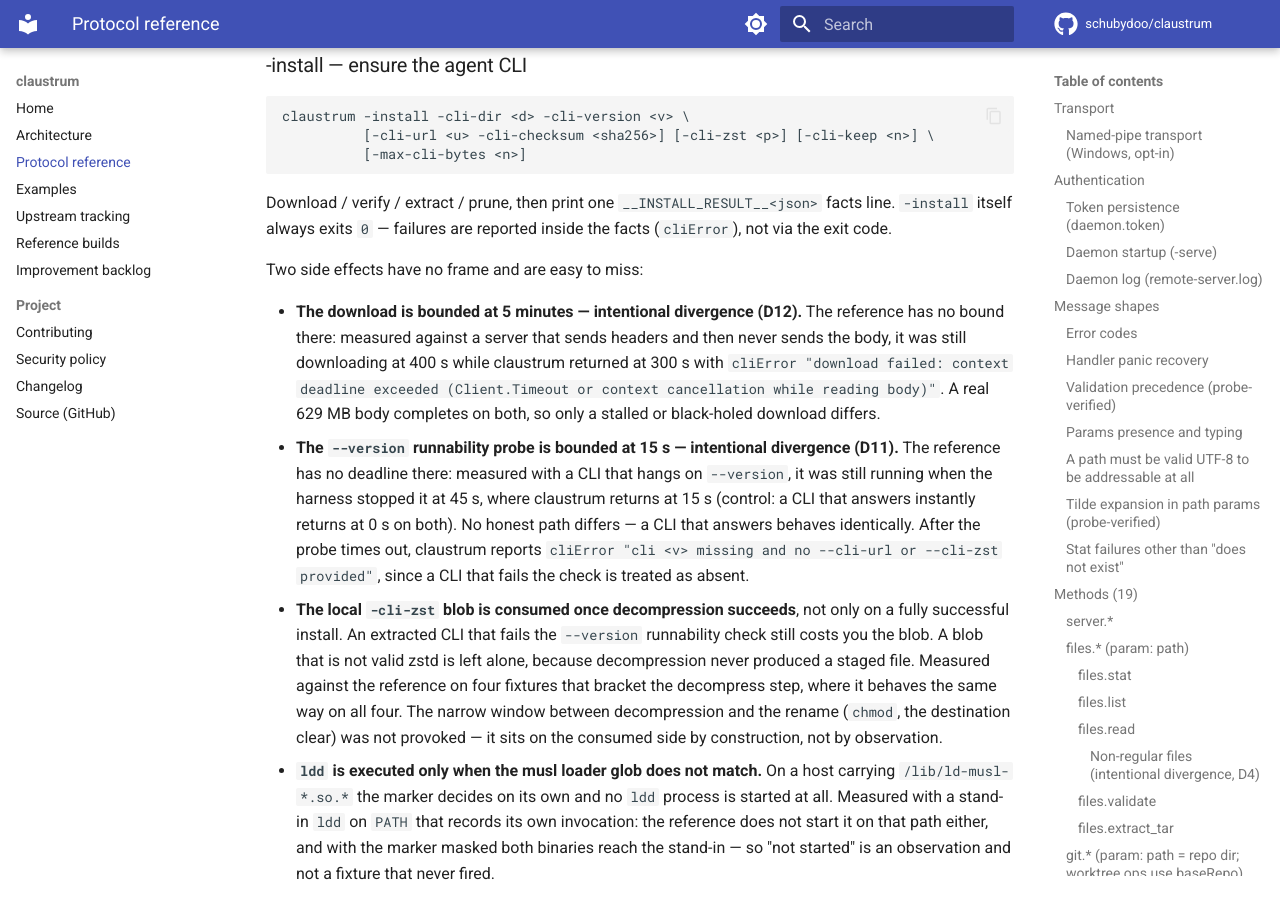
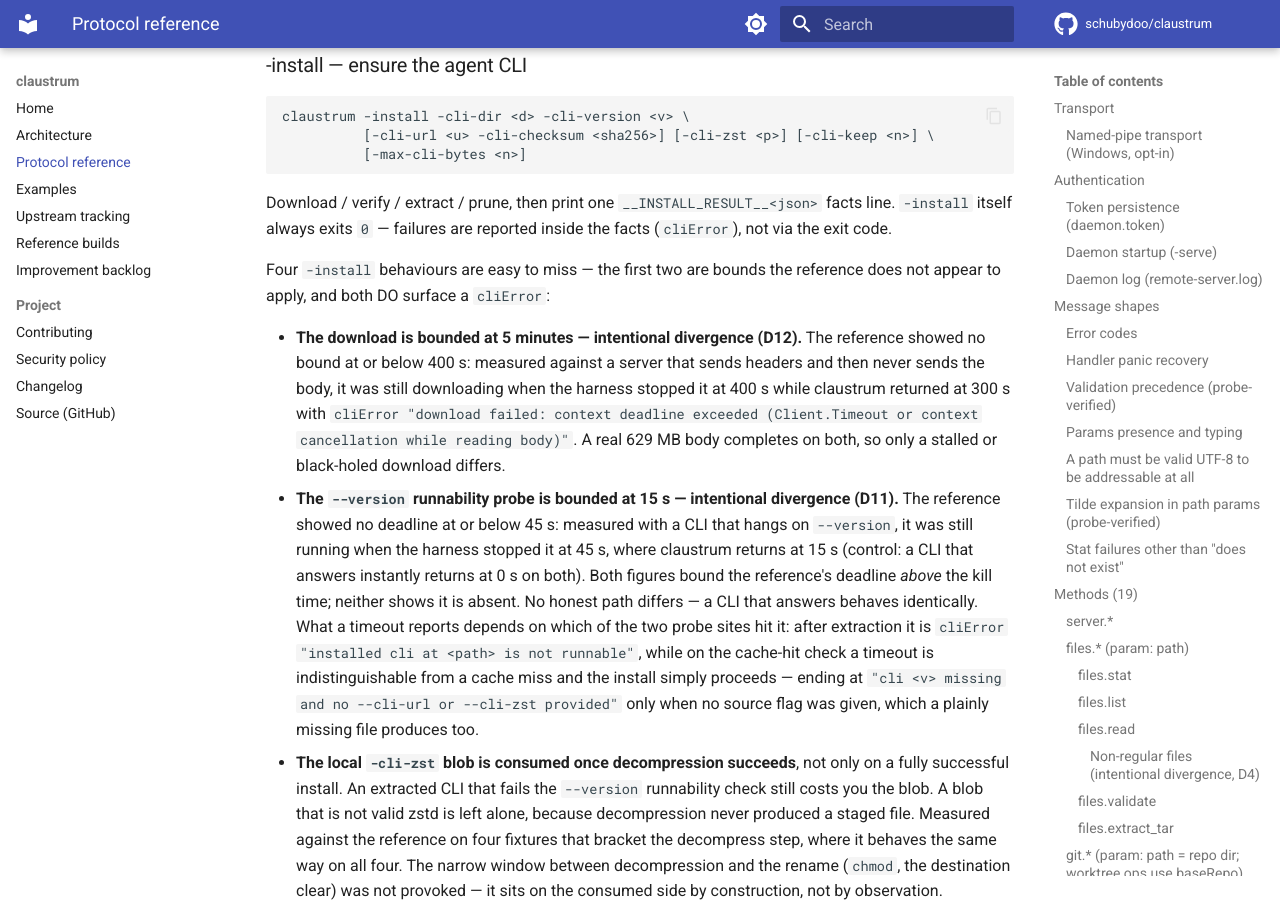
Before and after one commit to schubydoo/claustrum, an MkDocs documentation site: the page built from docs/PROTOCOL.md, in a window 1280 px wide and 900 px high, scrolled down 27306 px. Built offline with MkDocs 1.6.1 and Material for MkDocs 9.7.7, drawn with Linux system fonts in a browser that asks for light colours; comment, search, counter and statistics services are not loaded; some of the changed text lies outside the part shown.

Commit message:
docs: hedge the install bounds to what the probes measured, and drop three unmeasured claims about the reference's memory
Two important findings and four nits from the review on PR 239.

D11's lede said "the reference has no deadline there" and both PROTOCOL bullets
said the same for D11 and D12. A harness kill at 45 s or 400 s bounds the
reference's deadline ABOVE that value; it does not show one is absent. D11's own
caveat said so eleven lines further down and D12's IMPROVEMENTS lede already
hedged correctly, so the entry contradicted itself. All three now say "showed no
deadline/bound at or below <n> s".

D11's "second observable" was wrong in both directions. isRunnable has TWO call
sites. A timeout on the cache-hit check is indistinguishable from a cache miss,
so what follows depends on the flags: with a source flag the install just
proceeds, and only with NO source flag does it end at "cli <v> missing and no
--cli-url or --cli-zst provided" -- a string a plainly missing file produces
anyway, timeout or not. A timeout after extraction reports "installed cli at
<path> is not runnable". The entry quoted the first as THE timeout observable,
and it is neither unique to a timeout nor on the common path.

The review also caught that this branch had two contradictory stories about the
reference's memory: D13 implied it streams and decompresses concurrently, while
install.go's blobTempPrefix comment said it buffers the download in memory and
never creates a file. NEITHER was measured. All three sites -- the comment,
IMPROVEMENTS D10 and D13, PROTOCOL's .blob- paragraph -- now claim nothing about
the reference's memory behaviour. Every argument they were supporting stands on
claustrum's own measurements without it.

Nits: httpGet is fetchToFile since 238; PROTOCOL's "Two side effects have no
frame" now heads four bullets, two of which do emit a cliError; and D13 opened by
retracting a version of itself that was never published, which git log cannot
show a reader.

The PR description carried the same retracted memory caveat, and squash-merge
would have made it the commit body.

Co-Authored-By: Claude Opus 4.8 <noreply@anthropic.com>

```diff
--- a/docs/PROTOCOL.md
+++ b/docs/PROTOCOL.md
@@ -1288,22 +1288,28 @@ Download / verify / extract / prune, then print one `__INSTALL_RESULT__<json>`
 facts line. `-install` itself always exits `0` — failures are reported inside
 the facts (`cliError`), not via the exit code.
 
-Two side effects have no frame and are easy to miss:
+Four `-install` behaviours are easy to miss — the first two are bounds the
+reference does not appear to apply, and both DO surface a `cliError`:
 
 - **The download is bounded at 5 minutes — intentional divergence (D12).** The
-  reference has no bound there: measured against a server that sends headers and
-  then never sends the body, it was still downloading at 400 s while claustrum
+  reference showed no bound at or below 400 s: measured against a server that
+  sends headers and then never sends the body, it was still downloading when the
+  harness stopped it at 400 s while claustrum
   returned at 300 s with `cliError "download failed: context deadline exceeded
   (Client.Timeout or context cancellation while reading body)"`. A real 629 MB
   body completes on both, so only a stalled or black-holed download differs.
 - **The `--version` runnability probe is bounded at 15 s — intentional
-  divergence (D11).** The reference has no deadline there: measured with a CLI
-  that hangs on `--version`, it was still running when the harness stopped it at
-  45 s, where claustrum returns at 15 s (control: a CLI that answers instantly
-  returns at 0 s on both). No honest path differs — a CLI that answers behaves
-  identically. After the probe times out, claustrum reports
-  `cliError "cli <v> missing and no --cli-url or --cli-zst provided"`, since a CLI
-  that fails the check is treated as absent.
+  divergence (D11).** The reference showed no deadline at or below 45 s: measured
+  with a CLI that hangs on `--version`, it was still running when the harness
+  stopped it at 45 s, where claustrum returns at 15 s (control: a CLI that answers
+  instantly returns at 0 s on both). Both figures bound the reference's deadline
+  *above* the kill time; neither shows it is absent. No honest path differs — a
+  CLI that answers behaves identically. What a timeout reports depends on which of
+  the two probe sites hit it: after extraction it is
+  `cliError "installed cli at <path> is not runnable"`, while on the cache-hit
+  check a timeout is indistinguishable from a cache miss and the install simply
+  proceeds — ending at `"cli <v> missing and no --cli-url or --cli-zst provided"`
+  only when no source flag was given, which a plainly missing file produces too.
 - **The local `-cli-zst` blob is consumed once decompression succeeds**, not only
   on a fully successful install. An extracted CLI that fails the `--version`
   runnability check still costs you the blob. A blob that is not valid zstd is
@@ -1368,8 +1374,9 @@ Staging and cleanup (probe-verified):
   forever, never counted against `-cli-keep` and never evicted. That is the mirror
   of the sweep-collision refusal beside it, on the same input. It is removed by the install itself on
   every path; only a SIGKILLed download leaves it behind, and nothing reclaims
-  that. (Claustrum-only: the reference buffers the download in
-  memory, so it has no such file. No frame changes.)
+  that. (This staging file is claustrum's own; no claim is made
+  here about how the reference handles its download, which was never measured. No
+  frame changes either way.)
 - **An occupied `cliPath` is cleared, not fatal.** `rename(2)` refuses to replace
   a non-empty directory, so whatever sits there is removed first and the install
   succeeds. If it cannot be removed the failure is reported as
```
Also changed, not shown: docs/IMPROVEMENTS.md (+28 -16 lines), 1 other file.
